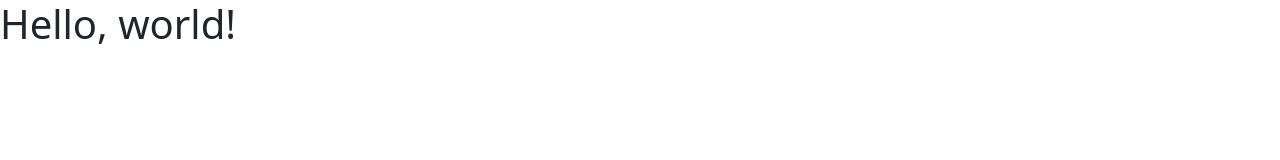
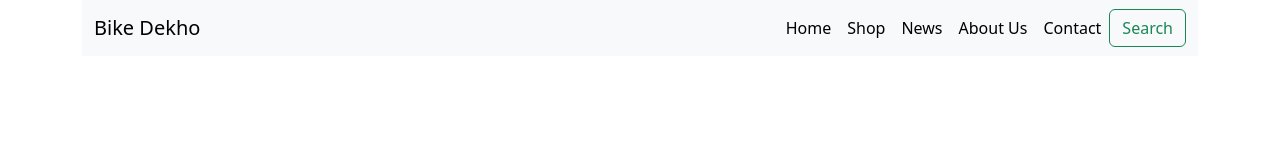
Before and after one commit to Tuhin531/bicker-zone, a plain HTML site: page index.html in a window 1280 px wide. Drawn offline with nearby package versions, Linux system fonts and the light colour scheme.

Commit message:
add nav bar

```diff
--- a/index.html
+++ b/index.html
@@ -9,15 +9,58 @@
     <script src="https://kit.fontawesome.com/da2ed35434.js" crossorigin="anonymous"></script>
     <link href="https://cdn.jsdelivr.net/npm/bootstrap@5.3.2/dist/css/bootstrap.min.css" rel="stylesheet" integrity="sha384-T3c6CoIi6uLrA9TneNEoa7RxnatzjcDSCmG1MXxSR1GAsXEV/Dwwykc2MPK8M2HN" crossorigin="anonymous">
   </head>
-  <body>
+  <body class="container-lg">
+      <!-- header section -->
+ <header>
+    <nav class="navbar navbar-expand-lg bg-body-tertiary">
+        <div class="container-fluid">
+          <a class="navbar-brand" href="#">Bike Dekho</a>
+          <button class="navbar-toggler" type="button" data-bs-toggle="collapse" data-bs-target="#navbarSupportedContent" aria-controls="navbarSupportedContent" aria-expanded="false" aria-label="Toggle navigation">
+            <span class="navbar-toggler-icon"></span>
+          </button>
+          <div class="collapse navbar-collapse" id="navbarSupportedContent">
+            <ul class="navbar-nav ms-auto mb-2 mb-lg-0">
+              <li class="nav-item">
+                <a class="nav-link active" aria-current="page" href="#">Home</a>
+              </li>
+              <li class="nav-item">
+                <a class="nav-link active" href="#">Shop</a>
+              </li>
+              <li class="nav-item ">
+                <a class="nav-link active" href="#">News</a>
+              </li>
+              <li class="nav-item">
+                <a class="nav-link active" href="#">About Us</a>
+              </li>
+              <li class="nav-item">
+                <a class="nav-link active" href="#">Contact</a>
+              </li>
+
+
+            </ul>
+              <button class="btn btn-outline-success" type="submit">Search</button>
+
+          </div>
+        </div>
+      </nav>
+ </header>
+
+ <main>
+
+ </main>
+
+
+
+<!-- footer section -->
+ <footer>
+
+ </footer>
 
 
 
 
 
 
-    <h1>Hello, world!</h1>
-
 
     <!-- Bootstrap Js -->
     <script src="https://cdn.jsdelivr.net/npm/bootstrap@5.3.2/dist/js/bootstrap.bundle.min.js" integrity="sha384-C6RzsynM9kWDrMNeT87bh95OGNyZPhcTNXj1NW7RuBCsyN/o0jlpcV8Qyq46cDfL" crossorigin="anonymous"></script>
```
